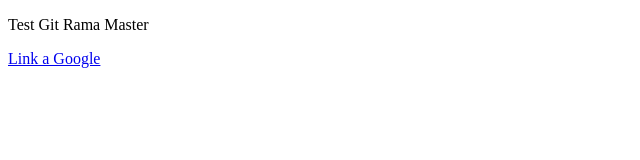
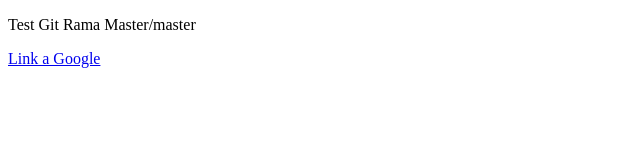
Before and after one commit to gpancrazzi/demo, a plain HTML site: page index.html in a window 1280 px wide. Shown: the full height of the page, 0-640 px from the left. Drawn offline with Linux system fonts and the light colour scheme.

Commit message:
Test para merge en conflicto rama master.

```diff
--- a/index.html
+++ b/index.html
@@ -6,7 +6,7 @@
         <title>Test Ramas Git con Merge</title>
     </head>
     <body>
-        <p>Test Git Rama Master</p>
+        <p>Test Git Rama Master/master</p>
         <a href="https://google.com" target="blank" >Link a Google</a>
     </body>
 </html>
```
